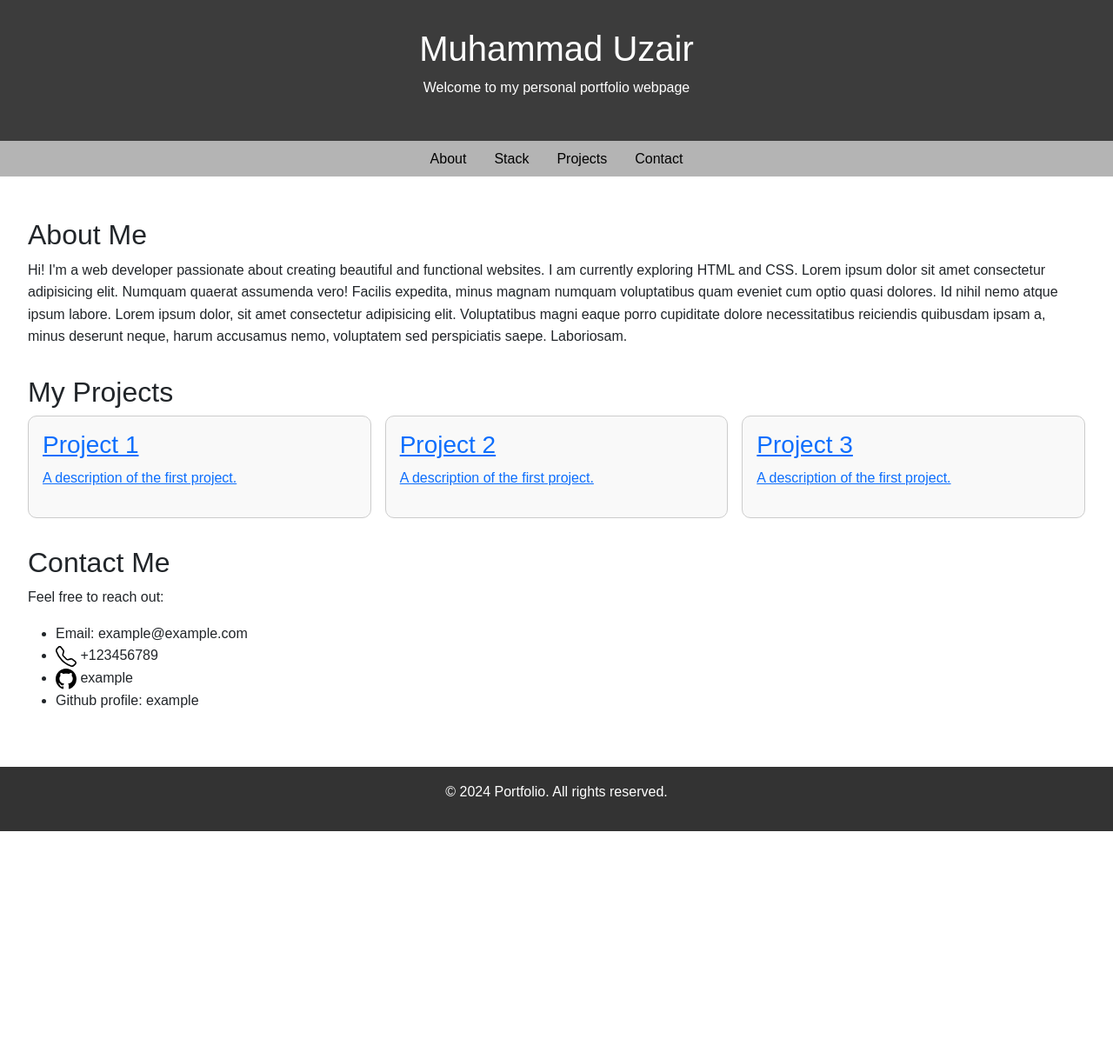
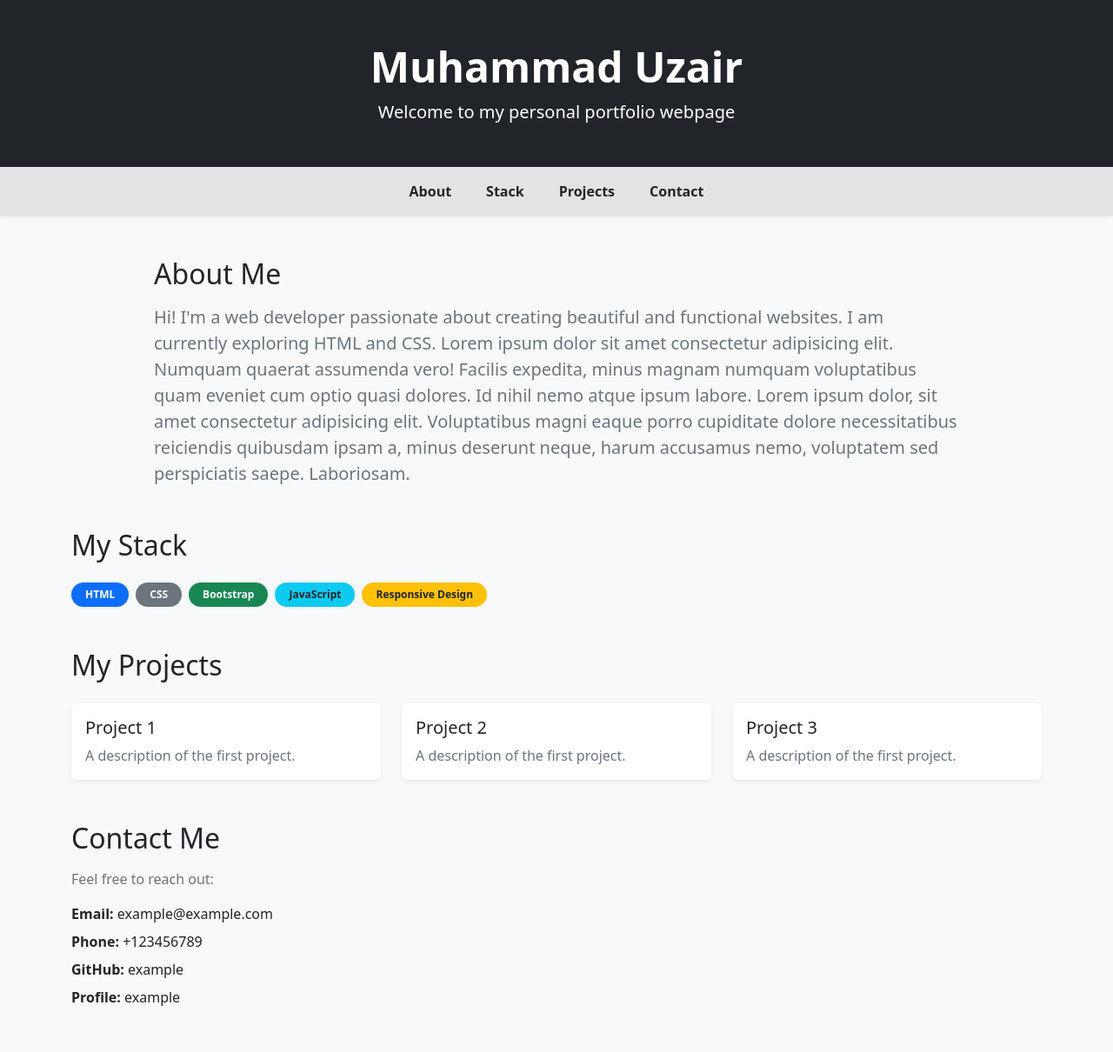
Before and after one commit to Uzair-oozy/Full-Stack, a plain HTML site: page Lab-2/Portfolio/index.html in a window 1280 px wide. Shown: the top 1210 px of the page at 87% size. Before the commit the page ends 956 px from the top, so only its background shows below. Drawn offline with nearby package versions, Linux system fonts and the light colour scheme.

Commit message:
feat: Removed custom CSS and used BootStrap CSS

```diff
--- a/Lab-2/Portfolio/index.html
+++ b/Lab-2/Portfolio/index.html
@@ -4,72 +4,108 @@
   <meta charset="UTF-8">
   <meta name="viewport" content="width=device-width, initial-scale=1.0">
   <title>Portfolio</title>
-  <link
-    href="https://cdn.jsdelivr.net/npm/bootstrap@5.3.8/dist/css/bootstrap.min.css"
-    rel="stylesheet">
-  <link rel="stylesheet" href="style.css">
+  <link href="https://cdn.jsdelivr.net/npm/bootstrap@5.3.8/dist/css/bootstrap.min.css" rel="stylesheet">
 </head>
-<body>
-  <header>
+<body class="bg-light text-dark">
+  <header class="bg-dark text-white py-5 text-center">
     <div class="container">
-      <h1>Muhammad Uzair</h1>
-      <p>Welcome to my personal portfolio webpage</p>
+      <h1 class="display-5 fw-bold mb-2">Muhammad Uzair</h1>
+      <p class="lead mb-0">Welcome to my personal portfolio webpage</p>
     </div>
   </header>
 
-  <nav>
-    <ul class="navbar">
-      <li><a href="#about">About</a></li>
-      <li><a href="stack">Stack</a></li>
-      <li><a href="#projects">Projects</a></li>
-      <li><a href="#contact">Contact</a></li>
-    </ul>
+  <nav class="navbar navbar-expand-lg navbar-light bg-secondary-subtle sticky-top shadow-sm">
+    <div class="container">
+      <button class="navbar-toggler" type="button" data-bs-toggle="collapse" data-bs-target="#mainNav" aria-controls="mainNav" aria-expanded="false" aria-label="Toggle navigation">
+        <span class="navbar-toggler-icon"></span>
+      </button>
+      <div class="collapse navbar-collapse" id="mainNav">
+        <ul class="navbar-nav mx-auto gap-lg-4">
+          <li class="nav-item"><a class="nav-link text-dark fw-semibold" href="#about">About</a></li>
+          <li class="nav-item"><a class="nav-link text-dark fw-semibold" href="#stack">Stack</a></li>
+          <li class="nav-item"><a class="nav-link text-dark fw-semibold" href="#projects">Projects</a></li>
+          <li class="nav-item"><a class="nav-link text-dark fw-semibold" href="#contact">Contact</a></li>
+        </ul>
+      </div>
+    </div>
   </nav>
 
-  <main>
-    <section id="about" class="section">
-      <h2>About Me</h2>
-      <p>Hi! I'm a web developer passionate about creating beautiful and functional websites. I am currently exploring HTML and CSS.
-        Lorem ipsum dolor sit amet consectetur adipisicing elit. Numquam quaerat assumenda vero!
-        Facilis expedita, minus magnam numquam voluptatibus quam eveniet cum optio quasi dolores. Id
-        nihil nemo atque ipsum labore. Lorem ipsum dolor, sit amet consectetur adipisicing elit.
-        Voluptatibus magni eaque porro cupiditate dolore necessitatibus reiciendis quibusdam ipsam a, minus deserunt neque,
-        harum accusamus nemo, voluptatem sed perspiciatis saepe. Laboriosam.
-      </p>
-    </section>
-
-    <section id="projects" class="section">
-      <h2>My Projects</h2>
-      <div class="projects-grid">
-        <div class="project">
-          <a href="https://github.com/Uzair-oozy"><h3>Project 1</h3>
-          <p>A description of the first project.</p></a>
-        </div>
-        <div class="project">
-          <a href="https://github.com/Uzair-oozy"><h3>Project 2</h3>
-          <p>A description of the first project.</p></a>
-        </div>
-        <div class="project">
-          <a href="https://github.com/Uzair-oozy"><h3>Project 3</h3>
-          <p>A description of the first project.</p></a>
+  <main class="py-5">
+    <section id="about" class="container mb-5">
+      <div class="row justify-content-center">
+        <div class="col-lg-10">
+          <h2 class="mb-3">About Me</h2>
+          <p class="lead text-secondary mb-0">
+            Hi! I'm a web developer passionate about creating beautiful and functional websites. I am currently exploring HTML and CSS.
+            Lorem ipsum dolor sit amet consectetur adipisicing elit. Numquam quaerat assumenda vero! Facilis expedita, minus magnam numquam voluptatibus quam eveniet cum optio quasi dolores. Id nihil nemo atque ipsum labore. Lorem ipsum dolor, sit amet consectetur adipisicing elit. Voluptatibus magni eaque porro cupiditate dolore necessitatibus reiciendis quibusdam ipsam a, minus deserunt neque, harum accusamus nemo, voluptatem sed perspiciatis saepe. Laboriosam.
+          </p>
         </div>
       </div>
     </section>
 
-    <section id="contact" class="section">
-      <h2>Contact Me</h2>
-      <p>Feel free to reach out:</p>
-      <ul>
-        <li>Email: example@example.com</li>
-        <li><svg height="1.5rem" width="1.5rem"><image href="telephone.svg" height="1.5rem" width="1.5rem"></svg> +123456789</li>
-        <li><svg height="1.5rem" width="1.5rem"><image href="github.svg" height="1.5rem" width="1.5rem"></svg> example</li>
-        <li>Github profile: example</li>
+    <section id="stack" class="container mb-5">
+      <h2 class="mb-4">My Stack</h2>
+      <div class="d-flex flex-wrap gap-2">
+        <span class="badge bg-primary rounded-pill px-3 py-2">HTML</span>
+        <span class="badge bg-secondary rounded-pill px-3 py-2">CSS</span>
+        <span class="badge bg-success rounded-pill px-3 py-2">Bootstrap</span>
+        <span class="badge bg-info text-dark rounded-pill px-3 py-2">JavaScript</span>
+        <span class="badge bg-warning text-dark rounded-pill px-3 py-2">Responsive Design</span>
+      </div>
+    </section>
+
+    <section id="projects" class="container mb-5">
+      <h2 class="mb-4">My Projects</h2>
+      <div class="row g-4">
+        <div class="col-md-4">
+          <div class="card h-100 border-0 shadow-sm">
+            <div class="card-body">
+              <a href="https://github.com/Uzair-oozy" class="text-decoration-none text-dark">
+                <h3 class="h5">Project 1</h3>
+                <p class="mb-0 text-secondary">A description of the first project.</p>
+              </a>
+            </div>
+          </div>
+        </div>
+        <div class="col-md-4">
+          <div class="card h-100 border-0 shadow-sm">
+            <div class="card-body">
+              <a href="https://github.com/Uzair-oozy" class="text-decoration-none text-dark">
+                <h3 class="h5">Project 2</h3>
+                <p class="mb-0 text-secondary">A description of the first project.</p>
+              </a>
+            </div>
+          </div>
+        </div>
+        <div class="col-md-4">
+          <div class="card h-100 border-0 shadow-sm">
+            <div class="card-body">
+              <a href="https://github.com/Uzair-oozy" class="text-decoration-none text-dark">
+                <h3 class="h5">Project 3</h3>
+                <p class="mb-0 text-secondary">A description of the first project.</p>
+              </a>
+            </div>
+          </div>
+        </div>
+      </div>
+    </section>
+
+    <section id="contact" class="container pb-5">
+      <h2 class="mb-3">Contact Me</h2>
+      <p class="text-secondary mb-3">Feel free to reach out:</p>
+      <ul class="list-unstyled d-flex flex-column gap-2 mb-0">
+        <li><span class="fw-semibold">Email:</span> example@example.com</li>
+        <li><span class="fw-semibold">Phone:</span> +123456789</li>
+        <li><span class="fw-semibold">GitHub:</span> example</li>
+        <li><span class="fw-semibold">Profile:</span> example</li>
       </ul>
     </section>
   </main>
 
-  <footer>
-    <p>&copy; 2024 Portfolio. All rights reserved.</p>
+  <footer class="bg-dark text-white py-3">
+    <div class="container text-center">
+      <p class="mb-0">&copy; 2024 Portfolio. All rights reserved.</p>
+    </div>
   </footer>
 </body>
 </html>
--- a/Lab-2/Portfolio/style.css
+++ /dev/null
@@ -1,83 +0,0 @@
-* {
-    margin: 0;
-    padding: 0;
-    box-sizing: border-box;
-  }
-
-  body {
-    font-family: Arial, sans-serif;
-    line-height: 1.6;
-  }
-
-  header {
-    background-color: #3c3c3c;
-    color: #fff;
-    text-align: center;
-    padding: 2rem;
-  }
-
-  header .container {
-    max-width: 960px;
-    margin: auto;
-  }
-
-  nav {
-    position: sticky;
-    top: 0;
-  }
-
-  .navbar {
-    display: flex;
-    justify-content: center;
-    list-style: none;
-    background-color: #b4b4b4;
-    padding: 0.5rem;
-  }
-
-  .navbar li {
-    margin: 0 1rem;
-  }
-
-  .navbar a {
-    color: #000;
-    text-decoration: none;
-  }
-
-  .navbar a:hover {
-    text-decoration: underline;
-  }
-
-  main {
-    padding: 2rem;
-  }
-
-  .section {
-    margin-bottom: 2rem;
-  }
-
-  .projects-grid {
-    display: grid;
-    grid-template-columns: repeat(auto-fit, minmax(200px, 1fr));
-    gap: 1rem;
-  }
-
-  .project {
-    border: 1px solid #ccc;
-    padding: 1rem;
-    border-radius: 10px;
-    background-color: #f9f9f9;
-  }
-
-  footer {
-    text-align: center;
-    padding: 1rem 0;
-    background-color: #333;
-    color: #fff;
-  }
-
-  @media (max-width: 600px) {
-    .navbar {
-      flex-direction: column;
-      align-items: center;
-    }
-  }
```
